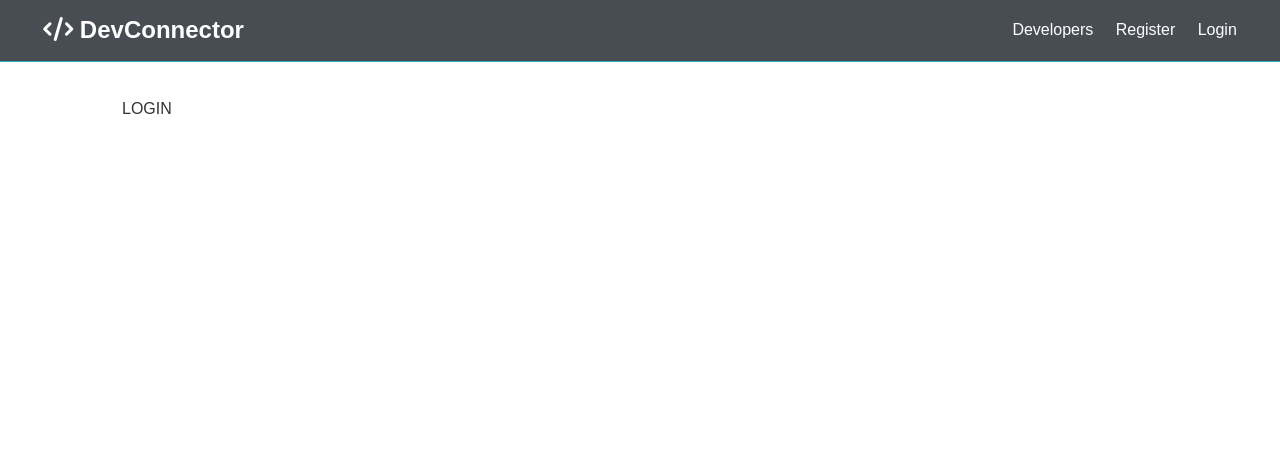
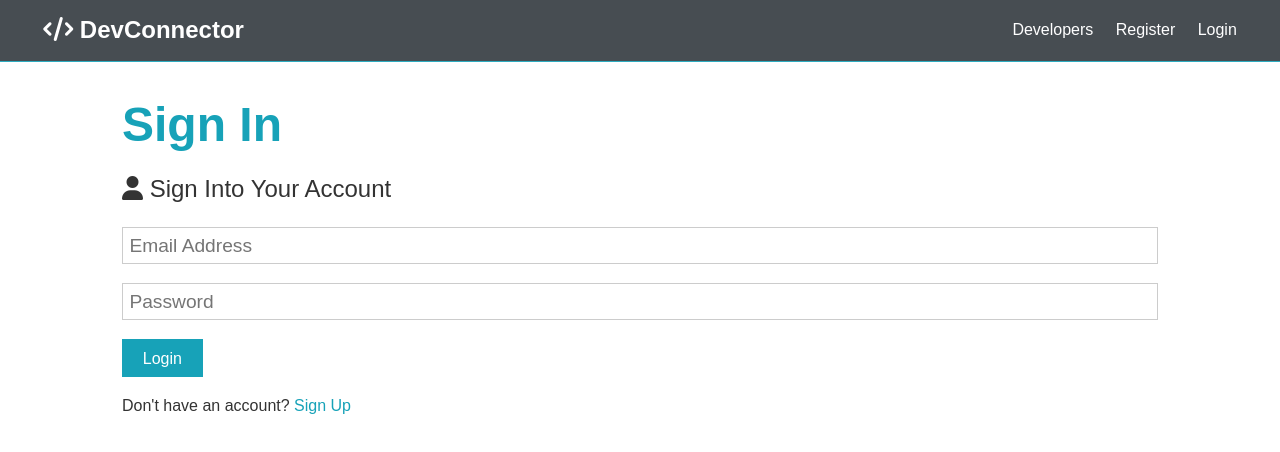
Before and after one commit to Ralence/KingConnerctor_MERN_app, a React (Create React App) app in the folder client/: page /login in a window 1280 px wide. Shown: the top 452 px of the page. Built offline with nearby package versions, Linux system fonts and the light colour scheme.

Commit message:
feat. add and link the login form page

```diff
--- a/client/src/components/auth/Login.js
+++ b/client/src/components/auth/Login.js
@@ -1,7 +1,59 @@
-import React from "react";
+import React, { useState, Fragment } from "react";
+import { Link } from "react-router-dom";
 
 function Login() {
-  return <div>LOGIN</div>;
+  const [formData, setFormData] = useState({
+    email: "",
+    password: "",
+  });
+
+  const { email, password } = formData;
+
+  const onChange = (e) => {
+    setFormData({ ...formData, [e.target.name]: e.target.value });
+    console.log(formData);
+  };
+
+  const onSubmit = async (e) => {
+    e.preventDefault();
+    console.log("login");
+  };
+
+  return (
+    <Fragment>
+      <h1 className="large text-primary">Sign In</h1>
+      <p className="lead">
+        <i className="fas fa-user"></i> Sign Into Your Account
+      </p>
+      <form className="form" onSubmit={(e) => onSubmit(e)}>
+        <div className="form-group">
+          <input
+            type="email"
+            placeholder="Email Address"
+            name="email"
+            value={email}
+            required
+            onChange={(e) => onChange(e)}
+          />
+        </div>
+        <div className="form-group">
+          <input
+            type="password"
+            placeholder="Password"
+            name="password"
+            required
+            minLength="6"
+            value={password}
+            onChange={(e) => onChange(e)}
+          />
+        </div>
+        <input type="submit" className="btn btn-primary" value="Login" />
+      </form>
+      <p className="my-1">
+        Don't have an account? <Link to="/register">Sign Up</Link>
+      </p>
+    </Fragment>
+  );
 }
 
 export default Login;
--- a/client/src/components/auth/Register.js
+++ b/client/src/components/auth/Register.js
@@ -1,4 +1,6 @@
 import React, { Fragment, useState } from "react";
+import { Link } from "react-router-dom";
+import axios from "axios";
 
 function Register() {
   const [formData, setFormData] = useState({
@@ -15,12 +17,30 @@
     console.log(formData);
   };
 
-  const onSubmit = (e) => {
+  const onSubmit = async (e) => {
     e.preventDefault();
     if (password !== password2) {
       console.log("Passwords do not match!");
     } else {
-      console.log(formData);
+      const newUser = {
+        name,
+        email,
+        password,
+      };
+      try {
+        const config = {
+          headers: {
+            "Content-Type": "application/json",
+          },
+        };
+
+        const body = JSON.stringify(newUser);
+
+        const res = await axios.post("/api/users", body, config);
+        console.log(res.data);
+      } catch (error) {
+        console.log(error);
+      }
     }
   };
 
@@ -79,7 +99,7 @@
         <input type="submit" className="btn btn-primary" value="Register" />
       </form>
       <p className="my-1">
-        Already have an account? <a href="login.html">Sign In</a>
+        Already have an account? <Link to="/login">Sign In</Link>
       </p>
     </Fragment>
   );
```
